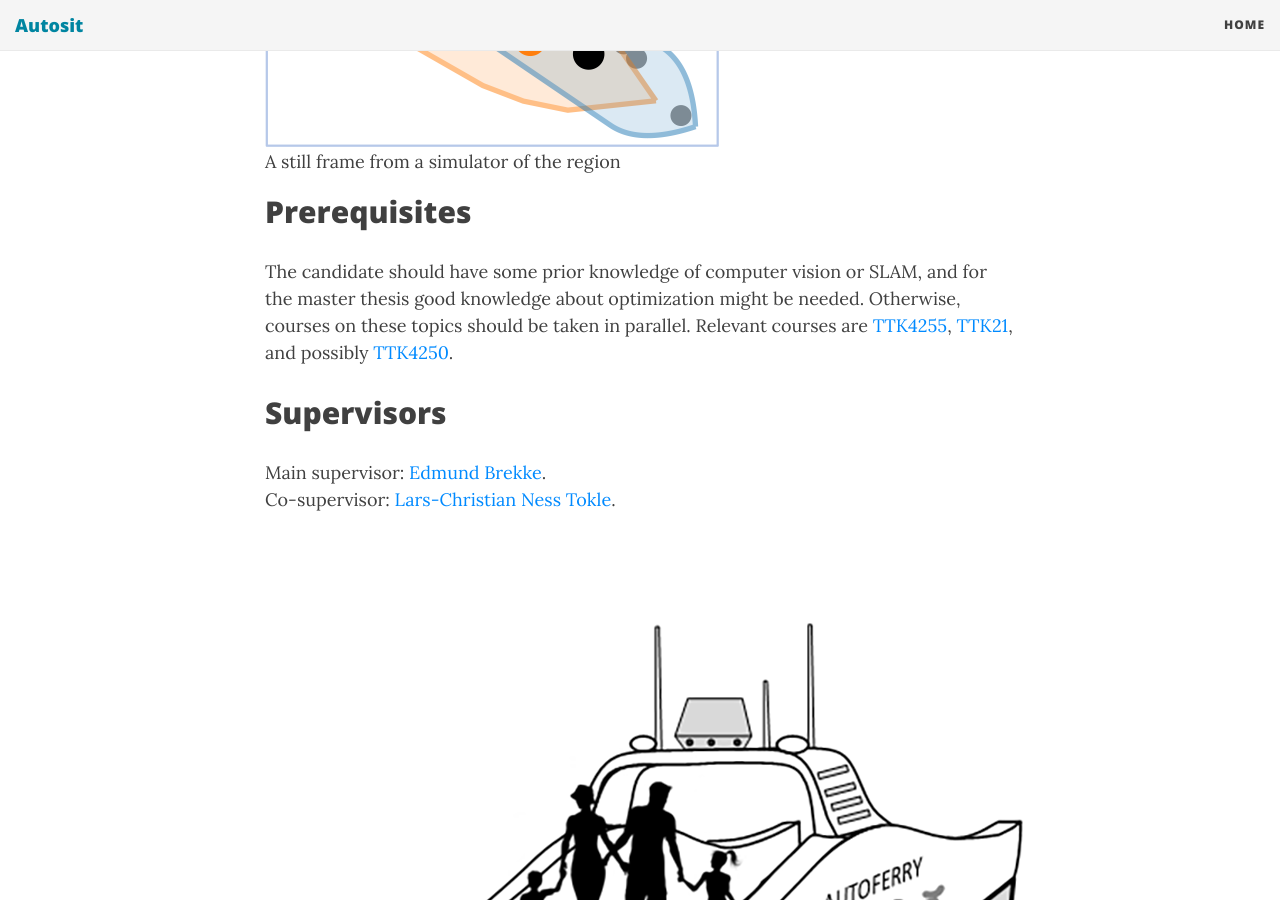
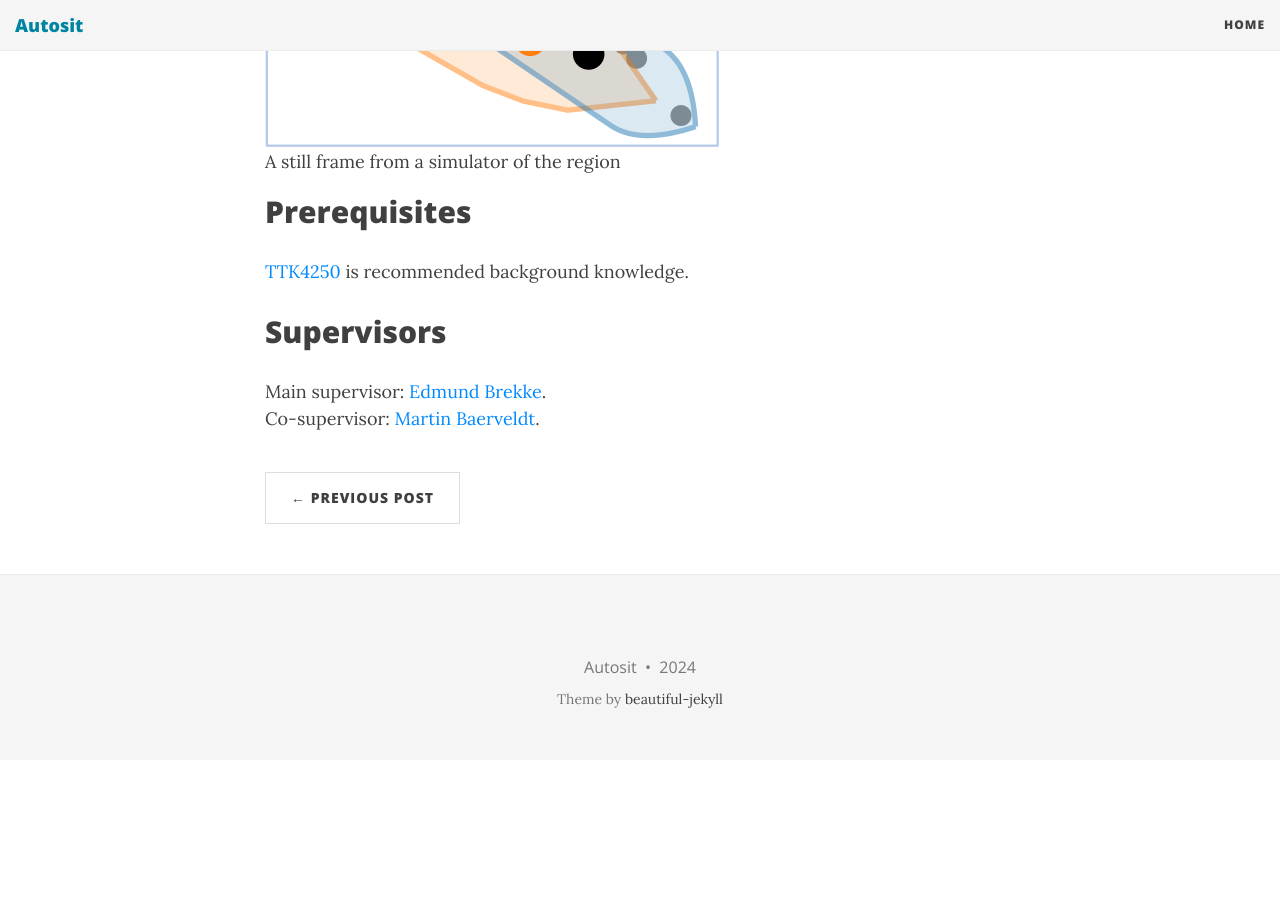
Before and after one commit to autosit/autosit.github.io, a Jekyll site: the page built from _posts/2024-03-19-heading-and-size.md, in a window 1280 px wide and 900 px high, scrolled down 2059 px. Built offline with Jekyll 4.4.1, drawn with Linux system fonts in a browser that asks for light colours; nearby versions of some CDN libraries; after the commit the page ends 2819 px from its top, so only the background shows below that.

```diff
--- a/_posts/2024-03-19-heading-and-size.md
+++ b/_posts/2024-03-19-heading-and-size.md
@@ -42,11 +42,9 @@
 |A still frame from a simulator of the region|
 
 ## Prerequisites
-The candidate should have some prior knowledge of computer vision or SLAM, and for the master thesis good knowledge about optimization might be needed. Otherwise, courses on these topics should be taken in parallel. Relevant courses are [TTK4255](https://www.ntnu.no/studier/emner/TTK4255#tab=omEmnet), [TTK21](https://www.itk.ntnu.no/emner/fordypning/TTK21), and possibly [TTK4250](https://www.ntnu.no/studier/emner/TTK4250#tab=omEmnet).
+[TTK4250](https://www.ntnu.no/studier/emner/TTK4250#tab=omEmnet) is recommended background knowledge.
 
 
 ## Supervisors
 Main supervisor: [Edmund Brekke](http://www.ntnu.no/ansatte/edmund.brekke).<br>
-Co-supervisor: [Lars-Christian Ness Tokle](https://www.ntnu.no/ansatte/lars-christian.n.tokle).<br>
-
-![UrbanFerge]({{site.url}}/assets/Ferge.png)
+Co-supervisor: [Martin Baerveldt](https://www.ntnu.no/ansatte/martin.baerveldt).<br>
```
